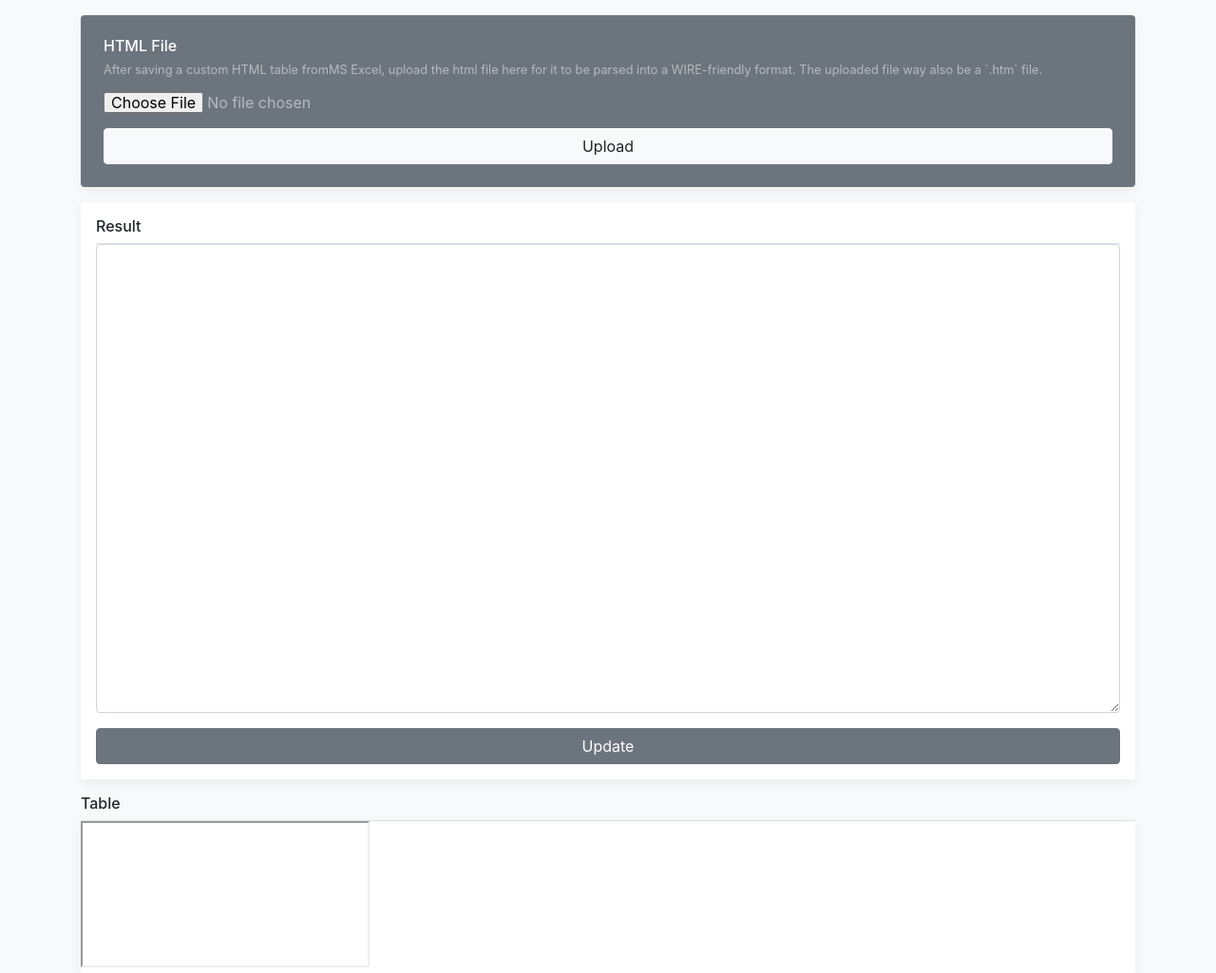
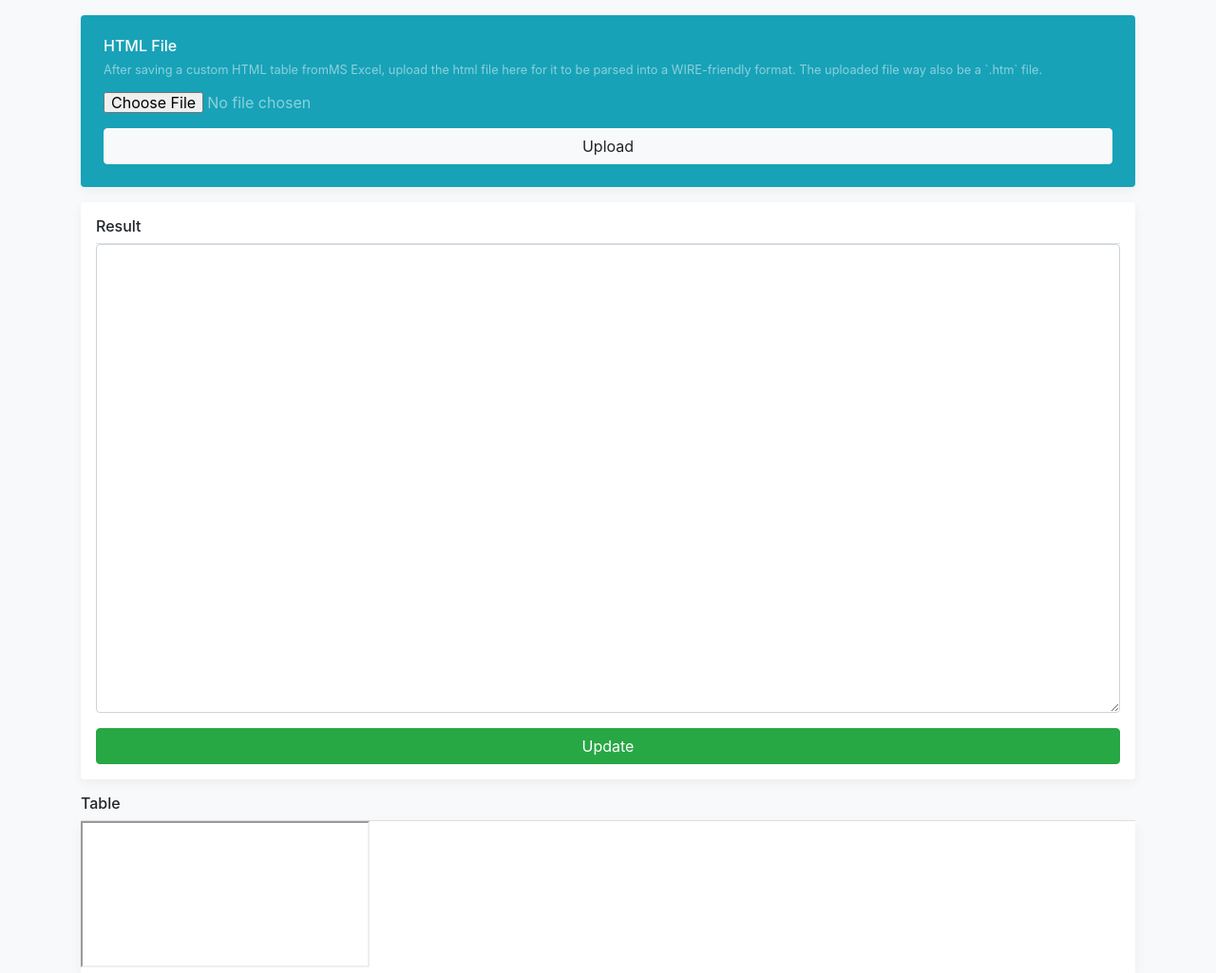
Before and after one commit to kthnyt/coffee, a Flask app: page / in a window 1280 px wide. Shown: the part 56-1081 px from the top of the page at 95% size. Run offline with Flask 2, Linux system fonts and the light colour scheme; some libraries are stand-ins or nearby versions.

Commit message:
Refactor changed table.py to parser.py

```diff
--- a/app.py
+++ b/app.py
@@ -6,7 +6,7 @@ from bs4 import BeautifulSoup
 from flask import Flask, render_template, request
 from werkzeug.utils import secure_filename
 
-from tables import Table
+from parser import Table
 
 
 app = Flask(__name__)
--- a/templates/parser.html
+++ b/templates/parser.html
@@ -38,7 +38,7 @@
     </nav>
 
     <main role="main" class="container">
-      <div class=" align-items-center p-3 my-3 text-white-50 bg-secondary rounded box-shadow">
+      <div class=" align-items-center p-3 my-3 text-white-50 bg-info rounded box-shadow">
         <div class="lh-100 ">
           <form action="/parser" method="POST" enctype="multipart/form-data">
             <div class="p-2">
@@ -62,7 +62,7 @@
             <textarea class="form-control" id="exampleFormControlTextarea1" rows="20">{{result}}</textarea>
           </div>
           <small class="d-block text-right mt-3">
-            <a href="/parser"><button class="btn btn-secondary my-2 my-sm-0 btn-block" type="submit">Update</button></a>
+            <a href="/parser"><button class="btn btn-success my-2 my-sm-0 btn-block" type="submit">Update</button></a>
           </small>
         </form>
       </div>
```
Also changed, not shown: parser.py (renamed from tables.py).
